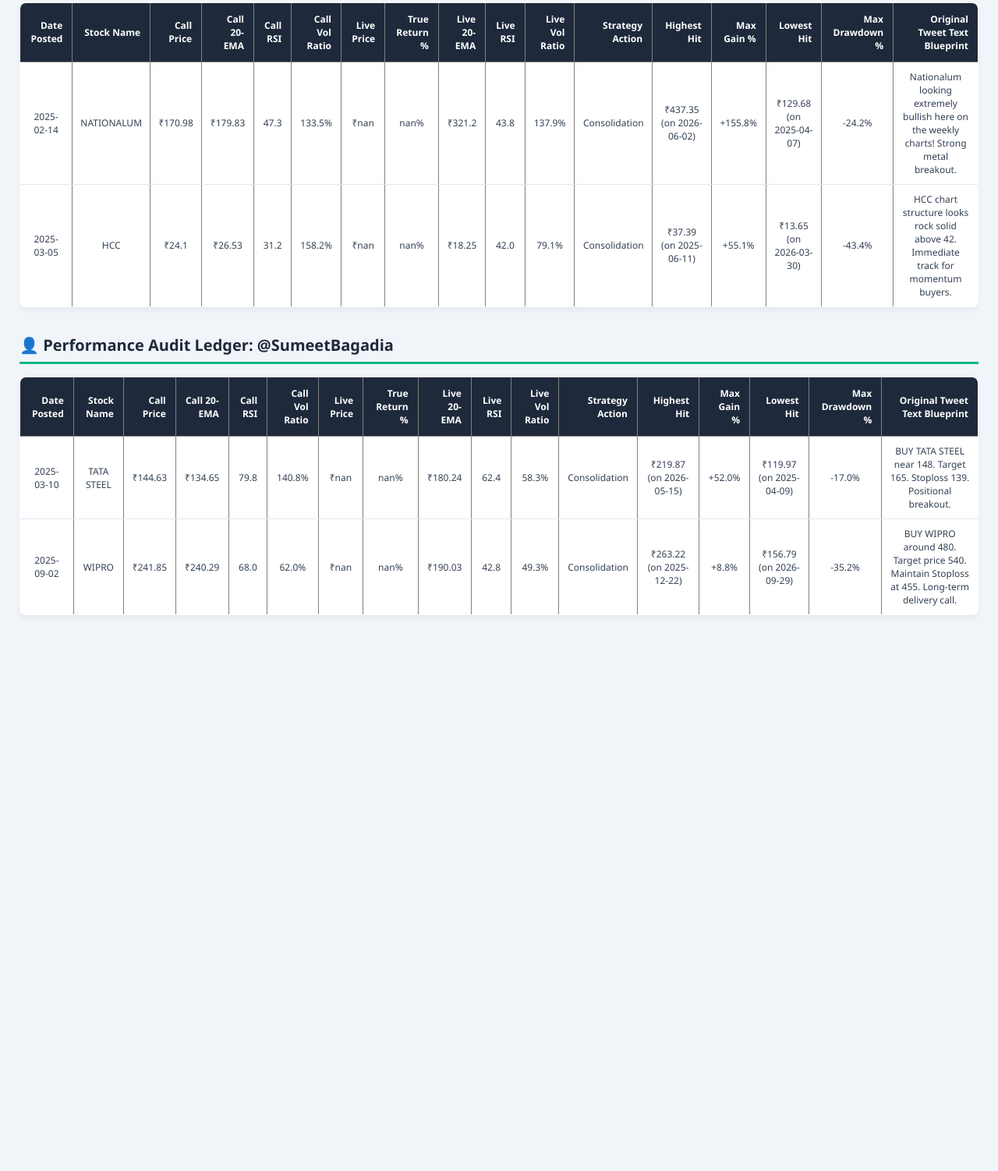
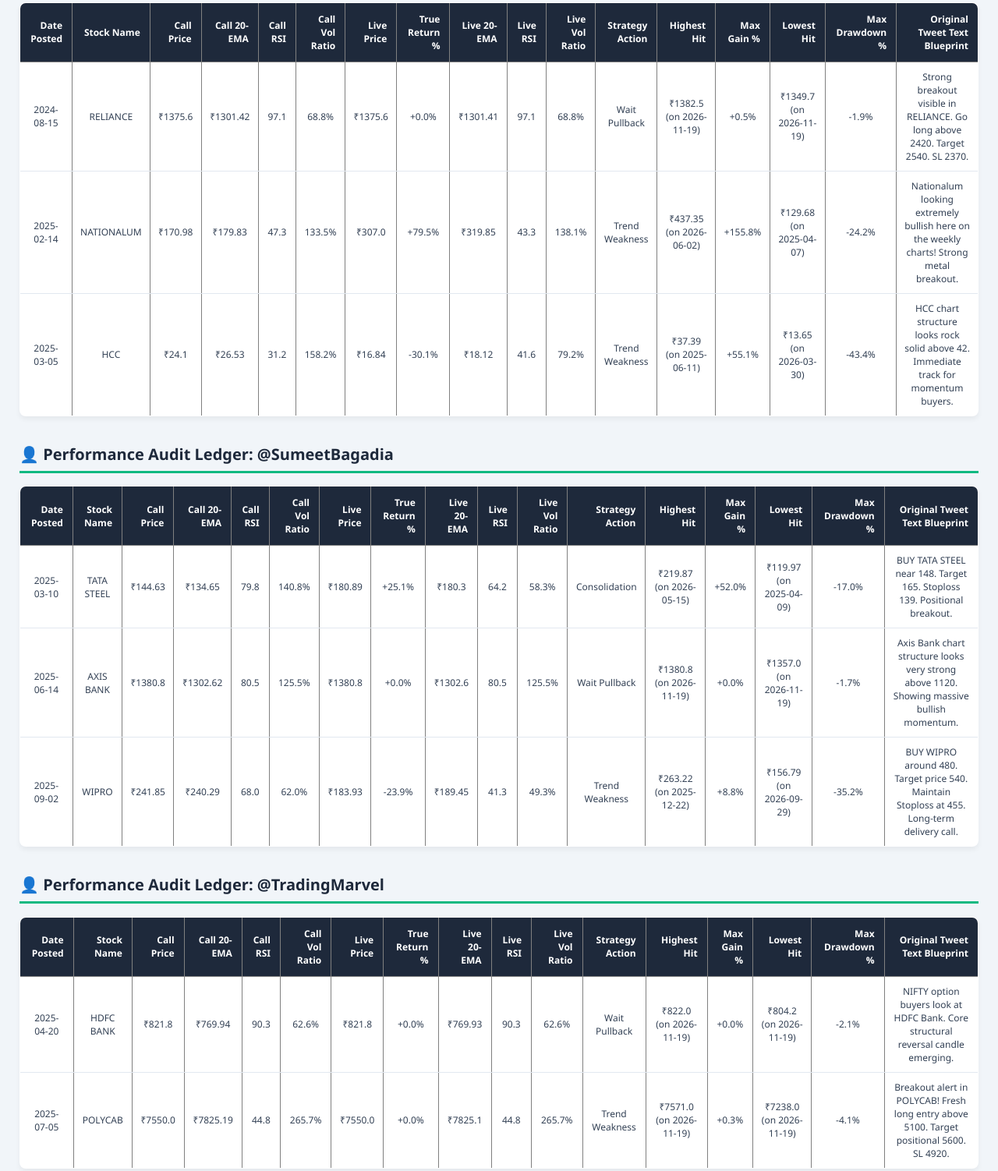
Before and after one commit to SCORPIONRAJA/quant-desk-pipeline, a plain HTML site: page index.html in a window 1280 px wide. Shown: the part 200-1702 px from the top of the page at 78% size. Before the commit the page ends 1049 px from the top, so only its background shows below. Drawn offline with Linux system fonts and the light colour scheme.

Commit message:
deploy: a625f06c528ebb991ea389376a4f63eb0698d749

```diff
--- a/index.html
+++ b/index.html
@@ -41,18 +41,37 @@
   </thead>
   <tbody>
     <tr>
+      <td>2024-08-15</td>
+      <td>RELIANCE</td>
+      <td>₹1375.6</td>
+      <td>₹1301.42</td>
+      <td>97.1</td>
+      <td>68.8%</td>
+      <td>₹1375.6</td>
+      <td>+0.0%</td>
+      <td>₹1301.41</td>
+      <td>97.1</td>
+      <td>68.8%</td>
+      <td>Wait Pullback</td>
+      <td>₹1382.5 (on 2026-11-19)</td>
+      <td>+0.5%</td>
+      <td>₹1349.7 (on 2026-11-19)</td>
+      <td>-1.9%</td>
+      <td>Strong breakout visible in RELIANCE. Go long above 2420. Target 2540. SL 2370.</td>
+    </tr>
+    <tr>
       <td>2025-02-14</td>
       <td>NATIONALUM</td>
       <td>₹170.98</td>
       <td>₹179.83</td>
       <td>47.3</td>
       <td>133.5%</td>
-      <td>₹nan</td>
-      <td>nan%</td>
-      <td>₹321.2</td>
-      <td>43.8</td>
-      <td>137.9%</td>
-      <td>Consolidation</td>
+      <td>₹307.0</td>
+      <td>+79.5%</td>
+      <td>₹319.85</td>
+      <td>43.3</td>
+      <td>138.1%</td>
+      <td>Trend Weakness</td>
       <td>₹437.35 (on 2026-06-02)</td>
       <td>+155.8%</td>
       <td>₹129.68 (on 2025-04-07)</td>
@@ -66,12 +85,12 @@
       <td>₹26.53</td>
       <td>31.2</td>
       <td>158.2%</td>
-      <td>₹nan</td>
-      <td>nan%</td>
-      <td>₹18.25</td>
-      <td>42.0</td>
-      <td>79.1%</td>
-      <td>Consolidation</td>
+      <td>₹16.84</td>
+      <td>-30.1%</td>
+      <td>₹18.12</td>
+      <td>41.6</td>
+      <td>79.2%</td>
+      <td>Trend Weakness</td>
       <td>₹37.39 (on 2025-06-11)</td>
       <td>+55.1%</td>
       <td>₹13.65 (on 2026-03-30)</td>
@@ -109,10 +128,10 @@
       <td>₹134.65</td>
       <td>79.8</td>
       <td>140.8%</td>
-      <td>₹nan</td>
-      <td>nan%</td>
-      <td>₹180.24</td>
-      <td>62.4</td>
+      <td>₹180.89</td>
+      <td>+25.1%</td>
+      <td>₹180.3</td>
+      <td>64.2</td>
       <td>58.3%</td>
       <td>Consolidation</td>
       <td>₹219.87 (on 2026-05-15)</td>
@@ -122,18 +141,37 @@
       <td>BUY TATA STEEL near 148. Target 165. Stoploss 139. Positional breakout.</td>
     </tr>
     <tr>
+      <td>2025-06-14</td>
+      <td>AXIS BANK</td>
+      <td>₹1380.8</td>
+      <td>₹1302.62</td>
+      <td>80.5</td>
+      <td>125.5%</td>
+      <td>₹1380.8</td>
+      <td>+0.0%</td>
+      <td>₹1302.6</td>
+      <td>80.5</td>
+      <td>125.5%</td>
+      <td>Wait Pullback</td>
+      <td>₹1380.8 (on 2026-11-19)</td>
+      <td>+0.0%</td>
+      <td>₹1357.0 (on 2026-11-19)</td>
+      <td>-1.7%</td>
+      <td>Axis Bank chart structure looks very strong above 1120. Showing massive bullish momentum.</td>
+    </tr>
+    <tr>
       <td>2025-09-02</td>
       <td>WIPRO</td>
       <td>₹241.85</td>
       <td>₹240.29</td>
       <td>68.0</td>
       <td>62.0%</td>
-      <td>₹nan</td>
-      <td>nan%</td>
-      <td>₹190.03</td>
-      <td>42.8</td>
+      <td>₹183.93</td>
+      <td>-23.9%</td>
+      <td>₹189.45</td>
+      <td>41.3</td>
       <td>49.3%</td>
-      <td>Consolidation</td>
+      <td>Trend Weakness</td>
       <td>₹263.22 (on 2025-12-22)</td>
       <td>+8.8%</td>
       <td>₹156.79 (on 2026-09-29)</td>
@@ -141,6 +179,68 @@
       <td>BUY WIPRO around 480. Target price 540. Maintain Stoploss at 455. Long-term delivery call.</td>
     </tr>
   </tbody>
+</table><h2>👤 Performance Audit Ledger: @TradingMarvel</h2><table border="1" class="dataframe dataframe">
+  <thead>
+    <tr style="text-align: right;">
+      <th>Date Posted</th>
+      <th>Stock Name</th>
+      <th>Call Price</th>
+      <th>Call 20-EMA</th>
+      <th>Call RSI</th>
+      <th>Call Vol Ratio</th>
+      <th>Live Price</th>
+      <th>True Return %</th>
+      <th>Live 20-EMA</th>
+      <th>Live RSI</th>
+      <th>Live Vol Ratio</th>
+      <th>Strategy Action</th>
+      <th>Highest Hit</th>
+      <th>Max Gain %</th>
+      <th>Lowest Hit</th>
+      <th>Max Drawdown %</th>
+      <th>Original Tweet Text Blueprint</th>
+    </tr>
+  </thead>
+  <tbody>
+    <tr>
+      <td>2025-04-20</td>
+      <td>HDFC BANK</td>
+      <td>₹821.8</td>
+      <td>₹769.94</td>
+      <td>90.3</td>
+      <td>62.6%</td>
+      <td>₹821.8</td>
+      <td>+0.0%</td>
+      <td>₹769.93</td>
+      <td>90.3</td>
+      <td>62.6%</td>
+      <td>Wait Pullback</td>
+      <td>₹822.0 (on 2026-11-19)</td>
+      <td>+0.0%</td>
+      <td>₹804.2 (on 2026-11-19)</td>
+      <td>-2.1%</td>
+      <td>NIFTY option buyers look at HDFC Bank. Core structural reversal candle emerging.</td>
+    </tr>
+    <tr>
+      <td>2025-07-05</td>
+      <td>POLYCAB</td>
+      <td>₹7550.0</td>
+      <td>₹7825.19</td>
+      <td>44.8</td>
+      <td>265.7%</td>
+      <td>₹7550.0</td>
+      <td>+0.0%</td>
+      <td>₹7825.1</td>
+      <td>44.8</td>
+      <td>265.7%</td>
+      <td>Trend Weakness</td>
+      <td>₹7571.0 (on 2026-11-19)</td>
+      <td>+0.3%</td>
+      <td>₹7238.0 (on 2026-11-19)</td>
+      <td>-4.1%</td>
+      <td>Breakout alert in POLYCAB! Fresh long entry above 5100. Target positional 5600. SL 4920.</td>
+    </tr>
+  </tbody>
 </table>
 </body>
 </html>
```
